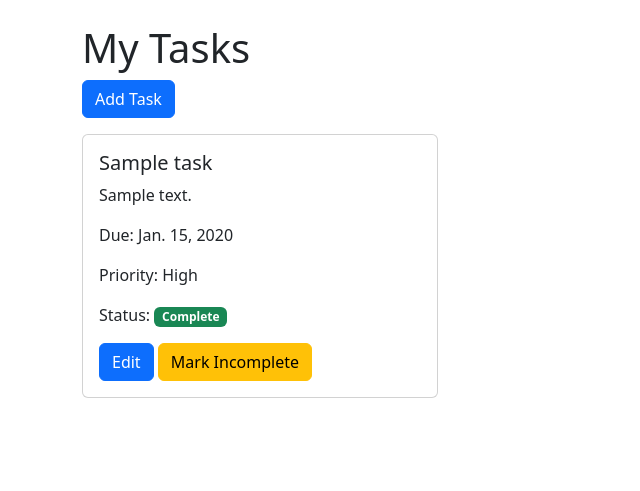
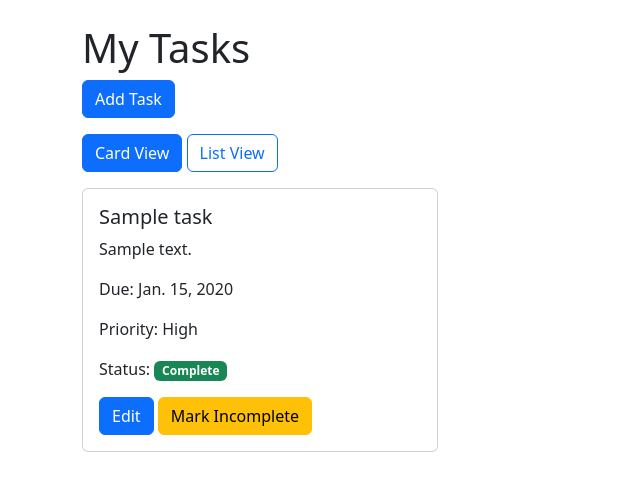
Before and after one commit to jmarcos3-max/Task-Management-App, a Django app: page / in a window 1280 px wide. Shown: the top 491 px of the page, without its empty margins (0-640 px from the left). Run offline with Django 5.2, Linux system fonts and the light colour scheme; tables that the repository leaves empty hold one stand-in row (values such as "Sample post").

Commit message:
Add task view and description popup

```diff
--- a/tasks/templates/tasks/task_list.html
+++ b/tasks/templates/tasks/task_list.html
@@ -1,3 +1,5 @@
+
+
 <!DOCTYPE html>
 <html>
 <head>
@@ -10,7 +12,20 @@
 
     <a href="{% url 'add_task' %}" class="btn btn-primary mb-3">Add Task</a>
 
-    <div class="row">
+	<div class="mb-3">
+    <button type="button" id="cardBtn"
+            class="btn btn-primary" onclick="showCards()">
+        Card View
+    </button>
+
+    <button type="button" id="listBtn"
+            class="btn btn-outline-primary" onclick="showList()">
+        List View
+    </button>
+</div>
+
+
+    <div class="row" id="cardView">
         {% for task in tasks %}
         <div class="col-md-4 mb-3">
             <div class="card">
@@ -48,7 +63,6 @@
                             </button>
                         {% endif %}
                     </form>
-
                 </div>
             </div>
         </div>
@@ -56,6 +70,134 @@
             <p>No tasks yet.</p>
         {% endfor %}
     </div>
+
+<!-- List View -->
+<div id="listView" style="display: none;">
+    <table class="table table-bordered table-striped">
+        <thead>
+            <tr>
+                <th>Title</th>
+                <th>Description</th>
+                <th>Due Date</th>
+                <th>Priority</th>
+                <th>Status</th>
+                <th>Actions</th>
+            </tr>
+        </thead>
+
+        <tbody>
+            {% for task in tasks %}
+            <tr>
+                <td>{{ task.title }}</td>
+<td>
+    {{ task.description|truncatechars:50 }}
+
+    {% if task.description|length > 50 %}
+        <button type="button"
+                class="btn btn-link btn-sm"
+                data-bs-toggle="modal"
+                data-bs-target="#descriptionModal{{ task.id }}">
+            View Description
+        </button>
+
+        <div class="modal fade"
+             id="descriptionModal{{ task.id }}"
+             tabindex="-1"
+             aria-hidden="true">
+            <div class="modal-dialog">
+                <div class="modal-content">
+
+                    <div class="modal-header">
+                        <h5 class="modal-title">{{ task.title }}</h5>
+                        <button type="button"
+                                class="btn-close"
+                                data-bs-dismiss="modal"
+                                aria-label="Close"></button>
+                    </div>
+
+                    <div class="modal-body">
+                        {{ task.description|linebreaksbr }}
+                    </div>
+
+                </div>
+            </div>
+        </div>
+    {% endif %}
+</td>
+<td>{{ task.due_date|default:"No due date" }}</td>
+<td>{{ task.priority }}</td>
+<td>
+
+    {% if task.completed %}
+        Complete
+    {% else %}
+        Incomplete
+    {% endif %}
+</td>
+
+<td>
+    <a href="{% url 'edit_task' task.id %}" class="btn btn-primary btn-sm">
+        Edit
+    </a>
+
+    <form method="post"
+          action="{% url 'toggle_task' task.id %}"
+          class="d-inline">
+        {% csrf_token %}
+
+        {% if task.completed %}
+            <button type="submit" class="btn btn-warning btn-sm">
+                Mark Incomplete
+            </button>
+        {% else %}
+            <button type="submit" class="btn btn-success btn-sm">
+                Mark Complete
+            </button>
+        {% endif %}
+    </form>
+                </td>
+            </tr>
+            {% empty %}
+            <tr>
+                <td colspan="6">No tasks yet.</td>
+            </tr>
+            {% endfor %}
+        </tbody>
+    </table>
 </div>
+
+
+
+    </div>
+<script>
+    function showCards() {
+        document.getElementById("cardView").style.display = "flex";
+        document.getElementById("listView").style.display = "none";
+
+        document.getElementById("cardBtn").className = "btn btn-primary";
+        document.getElementById("listBtn").className = "btn btn-outline-primary";
+
+        sessionStorage.setItem("taskView", "card");
+    }
+
+    function showList() {
+        document.getElementById("cardView").style.display = "none";
+        document.getElementById("listView").style.display = "block";
+
+        document.getElementById("cardBtn").className = "btn btn-outline-primary";
+        document.getElementById("listBtn").className = "btn btn-primary";
+
+        sessionStorage.setItem("taskView", "list");
+    }
+
+    document.addEventListener("DOMContentLoaded", function() {
+        if (sessionStorage.getItem("taskView") === "list") {
+            showList();
+        } else {
+            showCards();
+        }
+    });
+</script>
+<script src="https://cdn.jsdelivr.net/npm/bootstrap@5.3.8/dist/js/bootstrap.bundle.min.js"></script>
 </body>
 </html>
--- a/tasks/views.py
+++ b/tasks/views.py
@@ -15,7 +15,7 @@ def edit_task(request, task_id):
     if request.method == "POST":
         task.title = request.POST.get("title")
         task.description = request.POST.get("description")
-        task.due_date = request.POST.get("due_date")
+        task.due_date = request.POST.get("due_date") or None
         task.priority = request.POST.get("priority")
 
         task.save()
```
Also changed, not shown: 1 other file.
